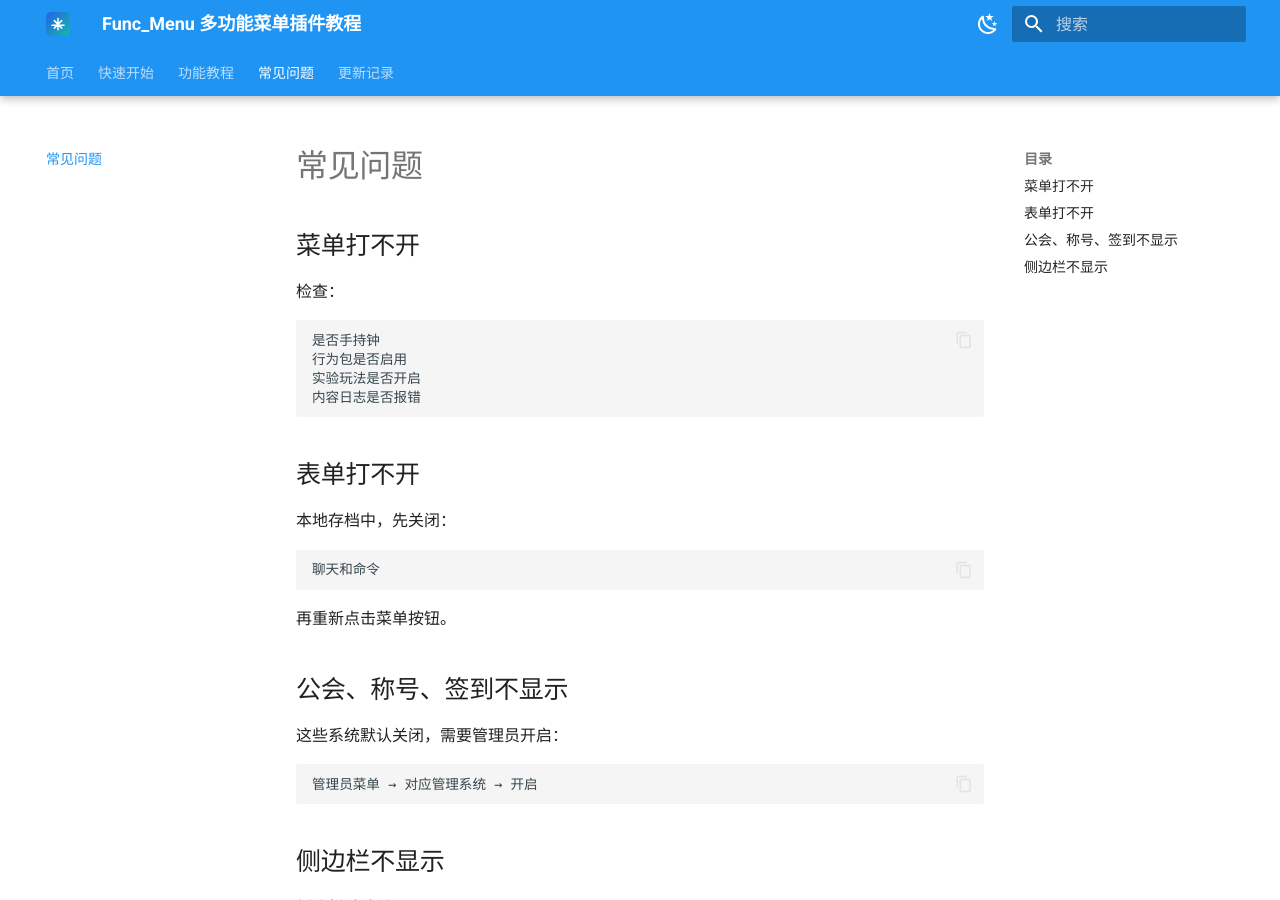
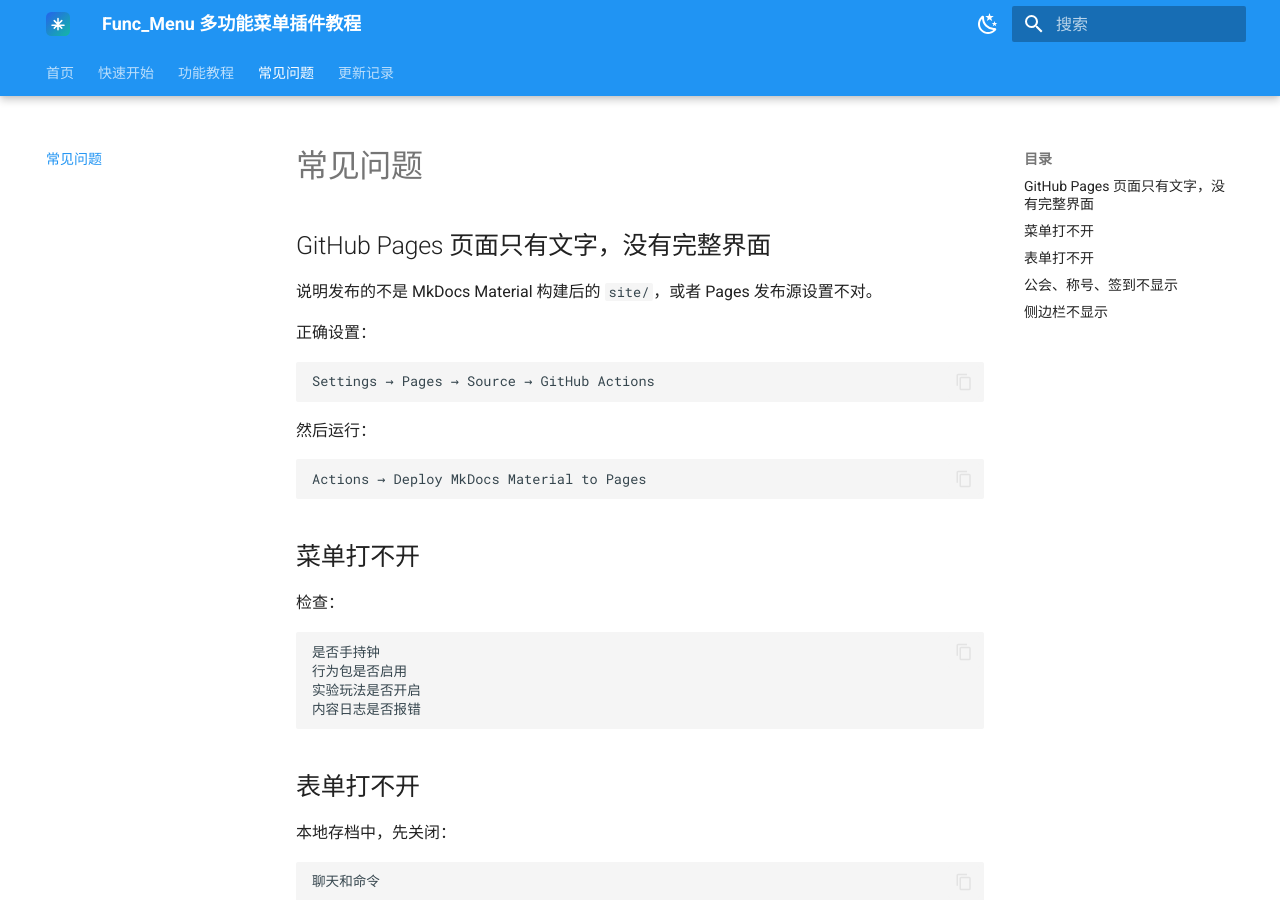
Before and after one commit to mcqcbby/Func_Menu, an MkDocs documentation site: the page built from docs/faq.md, in a window 1280 px wide and 900 px high. Built offline with MkDocs 1.6.1 and Material for MkDocs 9.7.7, drawn with Linux system fonts in a browser that asks for light colours.

Commit message:
Add files via upload

````diff
--- a/docs/faq.md
+++ b/docs/faq.md
@@ -1,3 +1,20 @@
+# 常见问题
+
+## GitHub Pages 页面只有文字，没有完整界面
+
+说明发布的不是 MkDocs Material 构建后的 `site/`，或者 Pages 发布源设置不对。
+
+正确设置：
+
+```text
+Settings → Pages → Source → GitHub Actions
+```
+
+然后运行：
+
+```text
+Actions → Deploy MkDocs Material to Pages
+```
 
 ## 菜单打不开
 
--- /dev/null
+++ b/requirements.txt
@@ -0,0 +1 @@
+mkdocs-material
````
